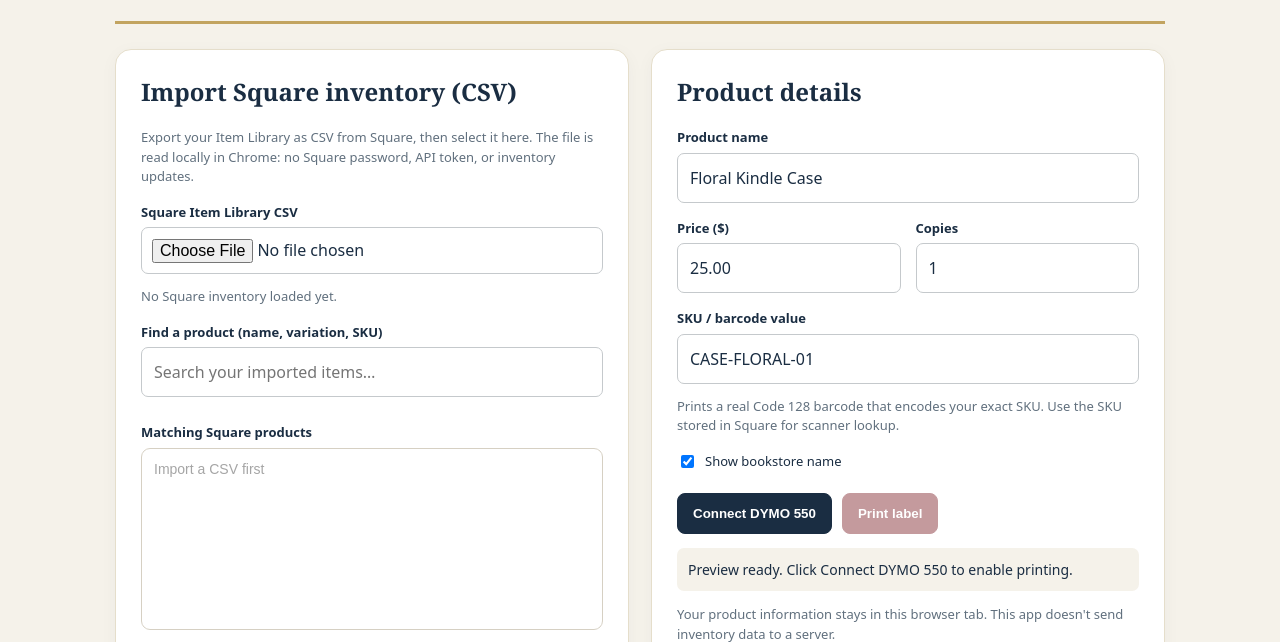
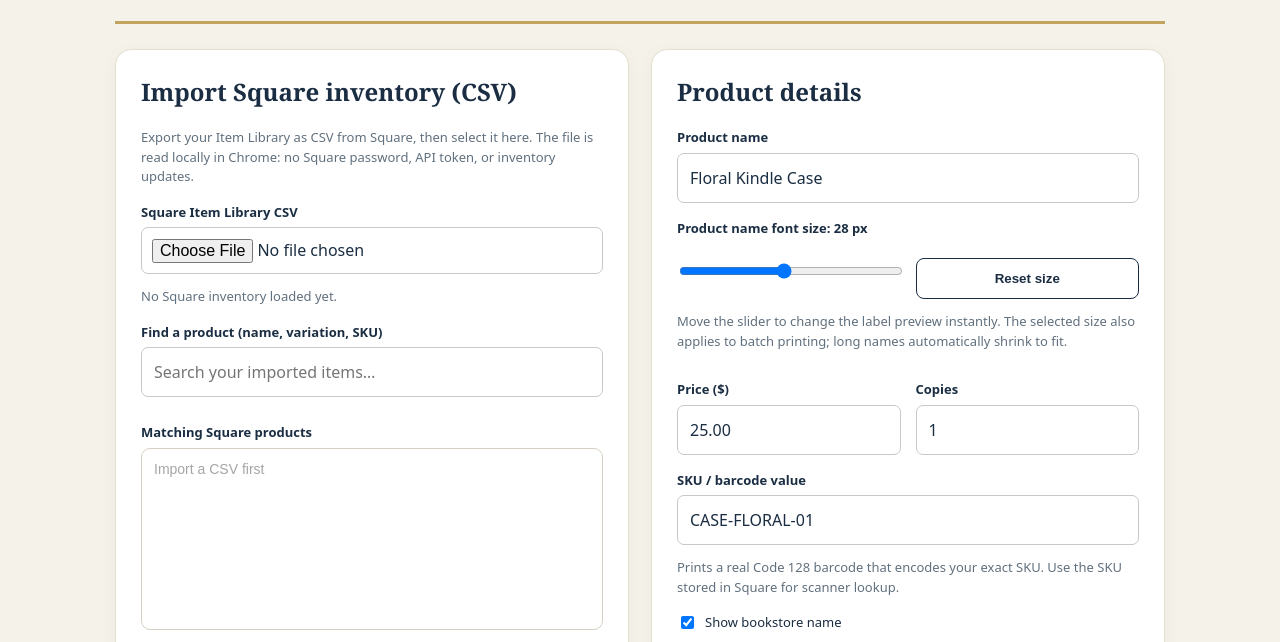
Before and after one commit to akselay818/shadows-dymo-labels, a website built with Vite: page index.html in a window 1280 px wide. Shown: the part 156-798 px from the top of the page. Built offline with nearby package versions, Linux system fonts and the light colour scheme; what jsbarcode would draw is missing.

Commit message:
Add files via upload

```diff
--- a/index.html
+++ b/index.html
@@ -11,6 +11,9 @@
 <button id="useSquare" type="button" class="outline" disabled>Use selected product on label</button>
 <p class="hint">Selecting an item fills in the name, price, and SKU. Nothing is sent back to Square. Variations remain separate; missing prices or SKUs must be filled in manually before printing.</p>
 </section><section class="panel"><h2>Product details</h2><label for="name">Product name</label><input id="name" maxlength="100" value="Floral Kindle Case"/>
+<div class="font-control"><label for="nameFontSize">Product name font size: <output id="nameFontValue" for="nameFontSize">28</output> px</label>
+<div class="twocol"><input id="nameFontSize" type="range" min="16" max="42" value="28" step="1" aria-describedby="nameFontHelp"/><button id="resetNameFont" type="button" class="outline">Reset size</button></div>
+<p id="nameFontHelp" class="hint">Move the slider to change the label preview instantly. The selected size also applies to batch printing; long names automatically shrink to fit.</p></div>
 <div class="twocol"><div><label for="price">Price ($)</label><input id="price" type="number" min="0" step="0.01" value="25.00"/></div><div><label for="qty">Copies</label><input id="qty" type="number" min="1" max="20" step="1" value="1"/></div></div>
 <label for="sku">SKU / barcode value</label><input id="sku" maxlength="32" value="CASE-FLORAL-01"/><p class="hint">Prints a real Code 128 barcode that encodes your exact SKU. Use the SKU stored in Square for scanner lookup.</p>
 <label class="check"><input id="brand" type="checkbox" checked/> Show bookstore name</label>
```
